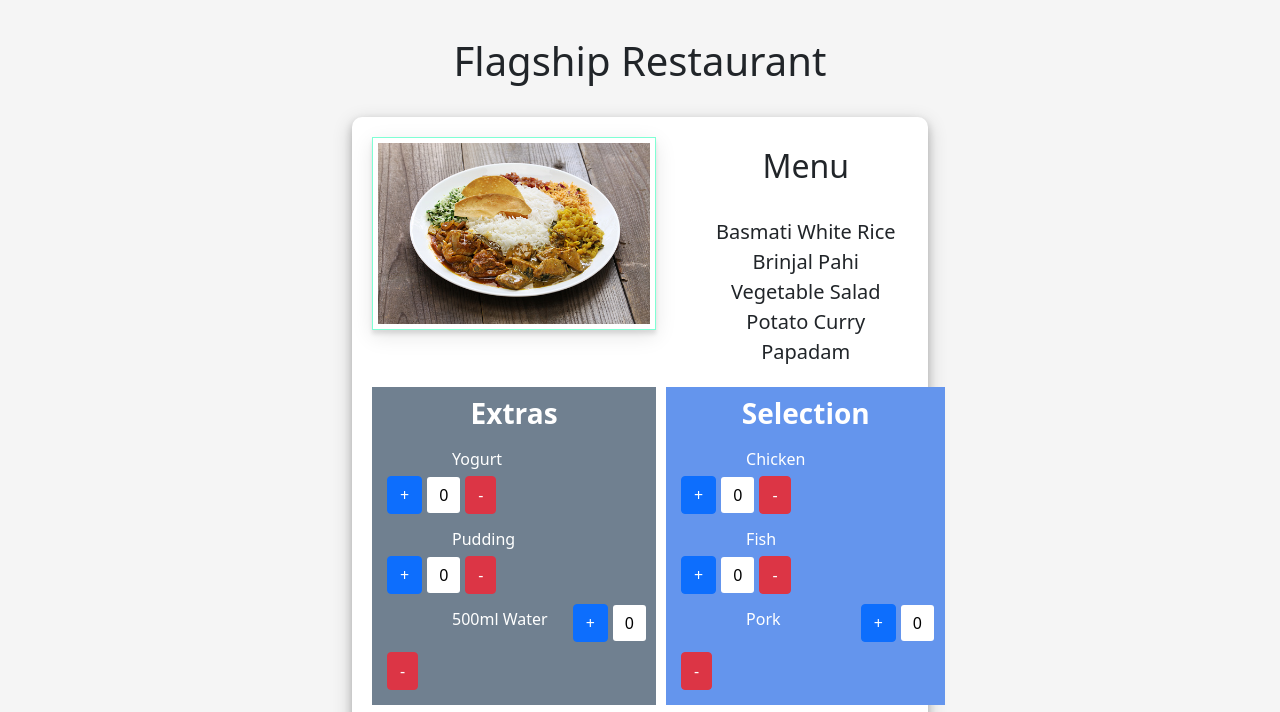
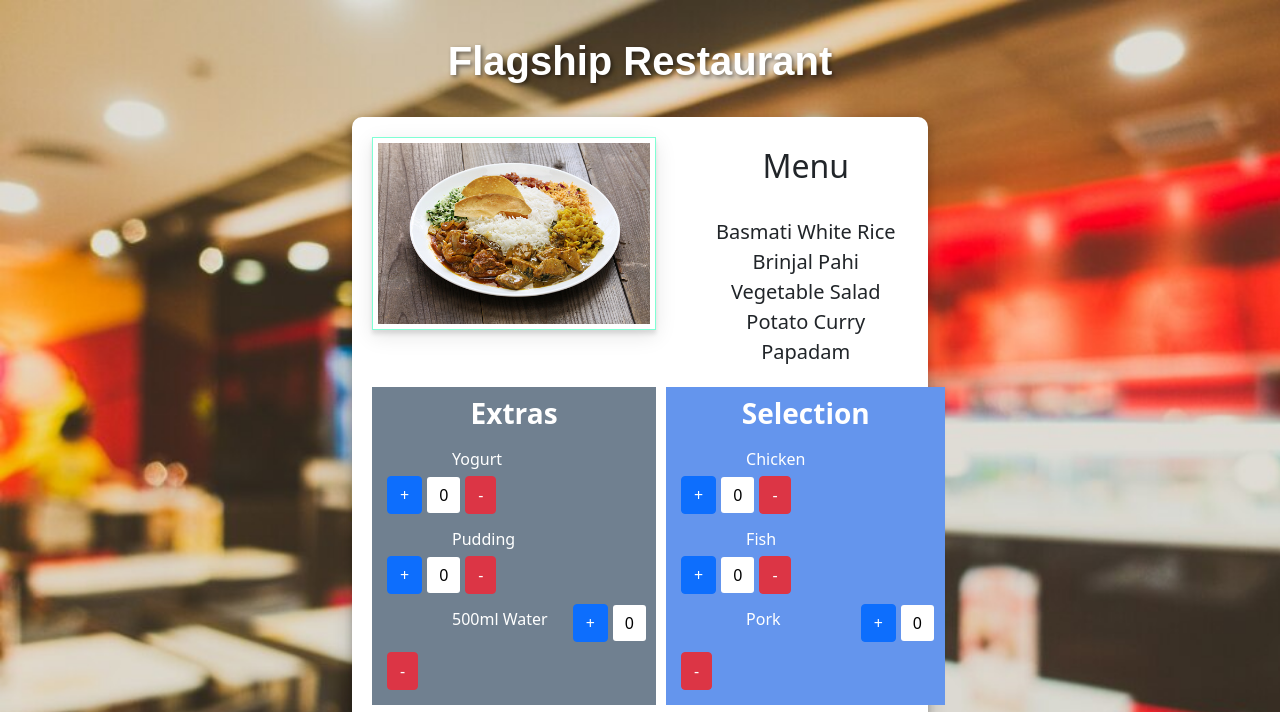
Before and after one commit to vizchamz/Restaurant-Menu, a website: page index.html in a window 1280 px wide. Shown: the top 712 px of the page. Drawn offline with nearby package versions, Linux system fonts and the light colour scheme; some packages are replaced by stand-ins of ours; a script that the page names is missing.

Commit message:
latest changes

```diff
--- a/css/styles.css
+++ b/css/styles.css
@@ -1,15 +1,31 @@
 body {
-    background-color: whitesmoke;
-    text-align: center
+    text-align: center;
+    background-image: url("../img/20230604185856_[fpdl.in]_abstract-blur-restaurant_74190-5256_large.jpg");
+    background-repeat: no-repeat;
+    background-size: cover;
 }
+
 .body-container {
     margin-top: -40px;
 }
+
 #heading {
     margin-top: 6%;
+    color: white;
+    font-size: 40px;
+    font-weight: bold;
+    font-family: "Arial", sans-serif;
+    text-shadow: 2px 2px 4px rgba(0, 0, 0, 0.5);
+    transition: text-shadow 0.3s ease;
 }
+
+#heading:hover {
+    text-shadow: 4px 4px 8px rgba(0, 0, 0, 0.7);
+    cursor: pointer;
+}
+
 .container {
-    display:grid;
+    display: grid;
     grid-template-columns: repeat(2, 1fr);
     padding: 20px;
     grid-gap: 10px;
@@ -20,13 +36,21 @@ body {
     border-radius: 10px;
     box-shadow: 0 4px 8px 0 rgba(0, 0, 0, 0.2), 0 6px 20px 0 rgba(0, 0, 0, 0.19);
     padding-bottom: 0px;
+    transition: transform 0.3s ease;
+    cursor: pointer;
 }
+
+.container:hover {
+    transform: scale(1.05);
+}
+
 #menu {
     grid-column: 2;
     grid-row: 1;
     padding: 10px;
     width: 100%;
 }
+
 #selection {
     grid-column: 2;
     grid-row: 2;
@@ -35,6 +59,7 @@ body {
     color: white;
     width: 100%;
 }
+
 #extras {
     grid-column: 1;
     grid-row: 2;
@@ -43,6 +68,7 @@ body {
     color: white;
     width: 100%
 }
+
 #basmati {
     grid-column: 1;
     grid-row: 1;
@@ -52,10 +78,17 @@ body {
     border-color: aquamarine;
     width: 100%;
 }
-#menu > span {
+
+#menu>span {
     font-size: 20px
 }
-#num1, #num2, #num3, #num4, #num5, #num6 {
+
+#num1,
+#num2,
+#num3,
+#num4,
+#num5,
+#num6 {
     background-color: white;
     color: black;
     padding: 6px 12px;
@@ -63,81 +96,99 @@ body {
     margin-top: 6px;
     border-radius: 3px;
 }
+
 .btn-primary {
     margin: 5px;
     float: left;
 }
+
 .btn-danger {
     margin: 5px;
     float: left;
 }
+
 #shipping {
     width: 48px;
 }
+
 #payment {
     width: 280px;
 }
-.price-section b{
+
+.price-section b {
     float: left;
     margin-top: 10px;
 }
+
 #orderNow {
     float: right;
     margin-top: 10px;
 }
+
 .sub-section1 {
     float: left;
     margin-right: 80px;
 }
-#yogurt{
+
+#yogurt {
     float: left;
     margin-left: 70px;
     margin-right: 64px;
     margin-top: 8px;
 }
+
 .sub-section2 {
     float: left;
     margin-right: 80px;
 }
-#pudding{
+
+#pudding {
     float: left;
     margin-left: 70px;
     margin-right: 51px;
     margin-top: 8px;
 }
+
 .sub-section3 {
     float: left;
 }
-#water{
+
+#water {
     float: left;
     margin-left: 70px;
     margin-right: 20px;
     margin-top: 8px;
 }
+
 .sub-section4 {
     float: left;
     margin-right: 80px;
 }
-#chicken{
+
+#chicken {
     float: left;
     margin-left: 70px;
     margin-right: 50px;
     margin-top: 8px;
 }
+
 .sub-section5 {
     float: left;
     margin-right: 80px;
 }
-#fish{
+
+#fish {
     float: left;
     margin-left: 70px;
     margin-right: 78px;
     margin-top: 8px;
 }
+
 .sub-section6 {
     float: left;
 }
-#pork{
+
+#pork {
     float: left;
     margin-left: 70px;
     margin-right: 75px;
```
Also changed, not shown: img/20230604185856_[fpdl.in]_abstract-blur-restaurant_74190-5256_large.jpg (added), img/20230604185912_[fpdl.in]_ingredients-near-pizza_23-2147772081_large.jpg (added).
